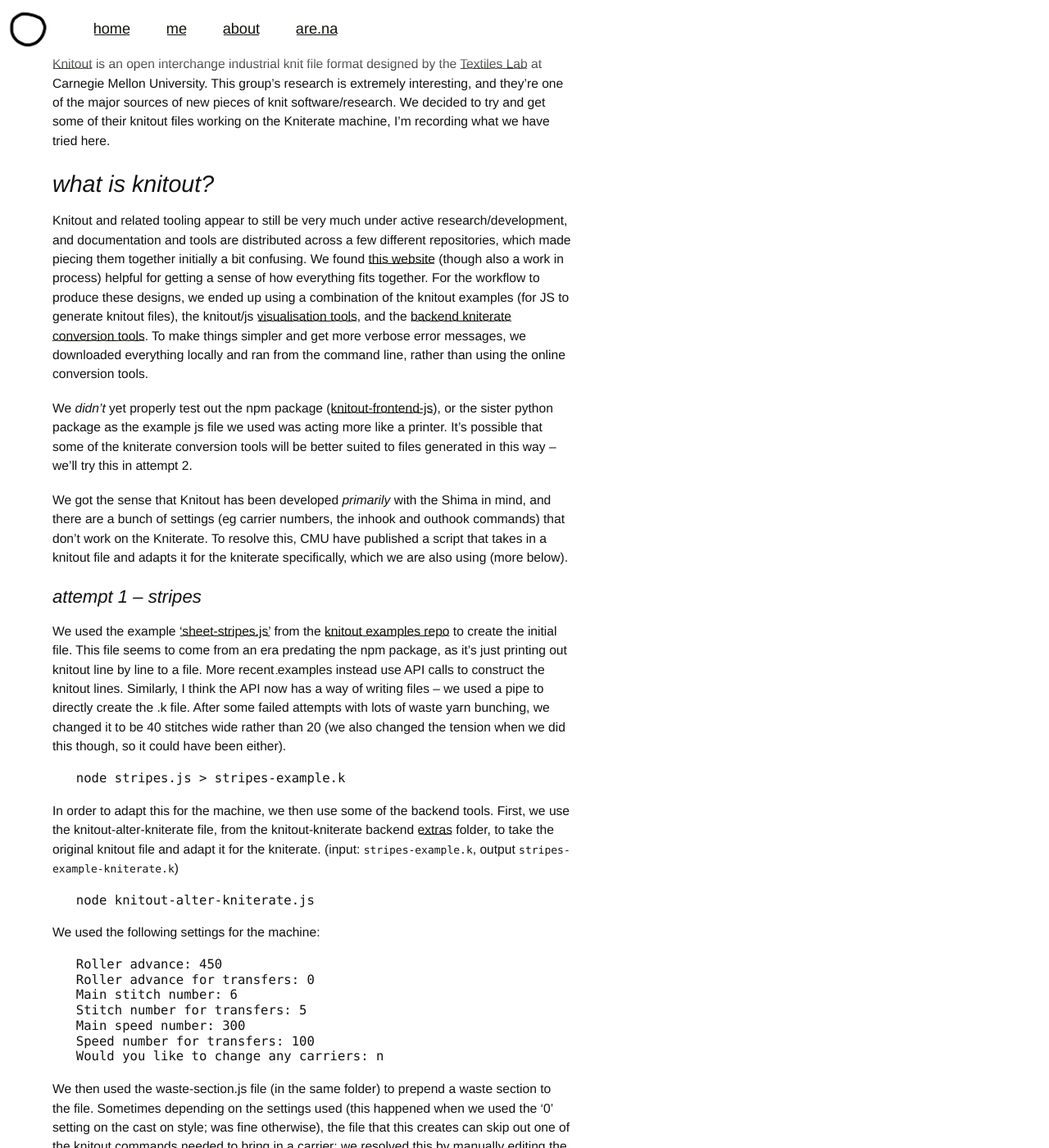
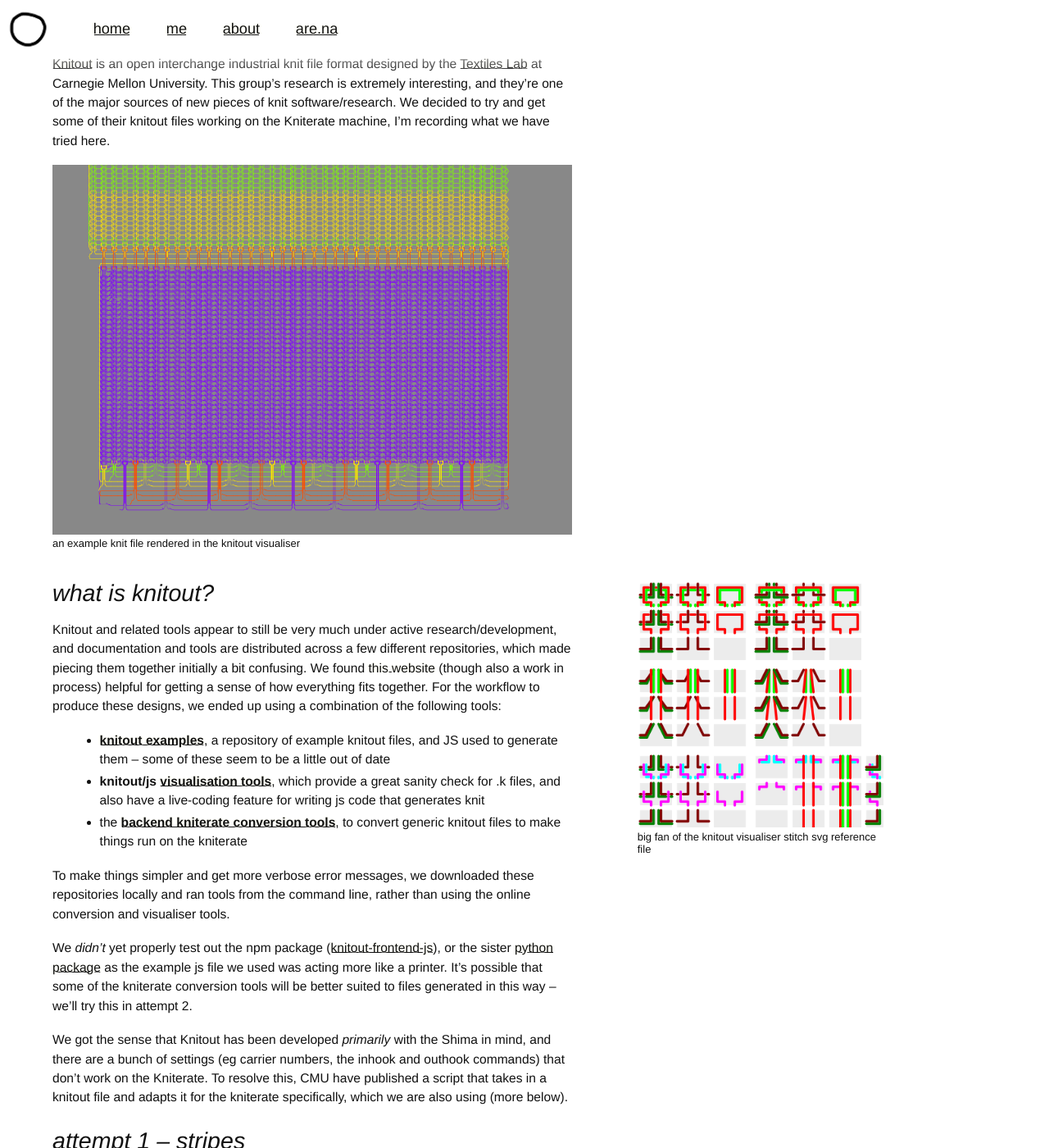
Before and after one commit to agnescameron/blog, a Jekyll site: the page built from _posts/2025-09-20-kniterate.md, in a window 1280 px wide and 1400 px high, scrolled down 255 px. Shown: the whole window at 82% size. Built offline with Jekyll 4.4.1, drawn with Linux system fonts in a browser that asks for light colours; some of the changed text lies outside the part shown; grey boxes are pictures that could not be loaded.

Commit message:
added images

````diff
--- a/_posts/2025-09-20-kniterate.md
+++ b/_posts/2025-09-20-kniterate.md
@@ -6,33 +6,56 @@
 description: making friends with the knitout file format
 tags: textiles, open-source
 status: published
-image:
+image: '/img/knitout/final-waste.png'
 ---
 
 I've been working on a [research project](https://cci.arts.ac.uk/~material/) with [B Claxton](https://www.instagram.com/b.clax/?hl=en) and [Claire Anderson](https://researchers.arts.ac.uk/1615-claire-anderson) from the Smart Textiles Lab at Chelsea College of Arts. At the moment we're running a reading group and building an [index of open source knit tools](https://docs.google.com/spreadsheets/d/1Mk6qIkn9i-3fB2CGQtpkl0AzOCBJlxThXYyPawyuev8/edit?gid=0#gid=0), which we're attempting to use with the Chelsea [Kniterate](https://www.kniterate.com/) machine.
 
 [Knitout](https://textiles-lab.github.io/knitout/knitout.html) is an open interchange industrial knit file format designed by the [Textiles Lab](https://textiles-lab.github.io/) at Carnegie Mellon University. This group's research is extremely interesting, and they're one of the major sources of new pieces of knit software/research. We decided to try and get some of their knitout files working on the Kniterate machine, I'm recording what we have tried here.
 
+<figure>
+	<img src="{{ '/img/knitout/final-waste.png' | prepend: site.baseurl }}" alt="main"/>
+	<span class="mainnote">an example knit file rendered in the knitout visualiser</span>
+</figure>
+
+<span class="marginnote">
+	<img src="{{ '/img/knitout/vector-tiles.png' | prepend: site.baseurl }}"/>big fan of the knitout visualiser stitch svg reference file
+</span>
+
 ## what is knitout?
 
-Knitout and related tooling appear to still be very much under active research/development, and documentation and tools are distributed across a few different repositories, which made piecing them together initially a bit confusing. We found [this website](https://knit.work/) (though also a work in process) helpful for getting a sense of how everything fits together. For the workflow to produce these designs, we ended up using a combination of the knitout examples (for JS to generate knitout files), the knitout/js [visualisation tools](https://github.com/textiles-lab/knitout-live-visualizer), and the [backend kniterate conversion tools](https://github.com/textiles-lab/knitout-backend-kniterate). To make things simpler and get more verbose error messages, we downloaded everything locally and ran from the command line, rather than using the online conversion tools.
+Knitout and related tools appear to still be very much under active research/development, and documentation and tools are distributed across a few different repositories, which made piecing them together initially a bit confusing. We found [this website](https://knit.work/) (though also a work in process) helpful for getting a sense of how everything fits together. For the workflow to produce these designs, we ended up using a combination of the following tools:
 
-We *didn't* yet properly test out the npm package ([knitout-frontend-js](https://github.com/textiles-lab/knitout-frontend-js)), or the sister python package as the example js file we used was acting more like a printer. It's possible that some of the kniterate conversion tools will be better suited to files generated in this way -- we'll try this in attempt 2.
+* **[knitout examples](https://github.com/textiles-lab/knitout-examples/tree/master)**, a repository of example knitout files, and JS used to generate them -- some of these seem to be a little out of date
+* **knitout/js [visualisation tools](https://github.com/textiles-lab/knitout-live-visualizer)**, which provide a great sanity check for .k files, and also have a live-coding feature for writing js code that generates knit
+* the **[backend kniterate conversion tools](https://github.com/textiles-lab/knitout-backend-kniterate)**, to convert generic knitout files to make things run on the kniterate
+
+To make things simpler and get more verbose error messages, we downloaded these repositories locally and ran tools from the command line, rather than using the online conversion and visualiser tools.
+
+We *didn't* yet properly test out the npm package ([knitout-frontend-js](https://github.com/textiles-lab/knitout-frontend-js)), or the sister [python package](https://github.com/textiles-lab/knitout-frontend-py) as the example js file we used was acting more like a printer. It's possible that some of the kniterate conversion tools will be better suited to files generated in this way -- we'll try this in attempt 2.
 
 We got the sense that Knitout has been developed *primarily* with the Shima in mind, and there are a bunch of settings (eg carrier numbers, the inhook and outhook commands) that don't work on the Kniterate. To resolve this, CMU have published a script that takes in a knitout file and adapts it for the kniterate specifically, which we are also using (more below).
 
-### attempt 1 -- stripes
+
+## attempt 1 -- stripes
+
+<span class="marginnote">
+	 <video width=240 controls>
+	  <source src="{{ '/img/knitout/kniterate-slomo.mp4' | prepend: site.baseurl }}" type="video/mp4">
+	</video><br>
+	slomo video I took of the machine running when we were trying to debug the waste section
+</span>
 
 We used the example ['sheet-stripes.js'](https://github.com/textiles-lab/knitout-examples/blob/master/sheet-stripes.js) from the [knitout examples repo](https://github.com/textiles-lab/knitout-examples/tree/master) to create the initial file. This file seems to come from an era predating the npm package, as it's just printing out knitout line by line to a file. More [recent examples](https://knit.work/garter-stitch/) instead use API calls to construct the knitout lines. Similarly, I think the API now has a way of writing files -- we used a pipe to directly create the .k file. After some failed attempts with lots of waste yarn bunching, we changed it to be 40 stitches wide rather than 20 (we also changed the tension when we did this though, so it could have been either).
 
 ```
-node stripes.js > stripes-example.k
+$ node stripes.js > stripes-example.k
 ```
 
 In order to adapt this for the machine, we then use some of the backend tools. First, we use the knitout-alter-kniterate file, from the knitout-kniterate backend [extras](https://github.com/textiles-lab/knitout-backend-kniterate/tree/master/extras) folder, to take the original knitout file and adapt it for the kniterate. (input: `stripes-example.k`, output `stripes-example-kniterate.k`)
 
 ```
-node knitout-alter-kniterate.js
+$ node knitout-alter-kniterate.js
 ```
 
 We used the following settings for the machine:
@@ -46,11 +69,14 @@
 Speed number for transfers: 100
 Would you like to change any carriers: n
 ```
+<span class="marginnote">
+	<img src="{{ '/img/knitout/final-waste-2.png' | prepend: site.baseurl }}"/>the added waste section, in the knitout visualiser
+</span>
 
 We then used the waste-section.js file (in the same folder) to prepend a waste section to the file. Sometimes depending on the settings used (this happened when we used the '0' setting on the cast on style; was fine otherwise), the file that this creates can skip out one of the knitout commands needed to bring in a carrier; we resolved this by manually editing the file to add the line `in 3` to bring the third carrier in. (input: `stripes-example-kniterate.k`, output `stripes-example-kniterate-waste.k`).
 
 ```
-node waste-section.js
+$ node waste-section.js
 ```
 It took us a few attempts to get the tension right -- here are the settings used when we got it to work.
 
@@ -65,6 +91,12 @@
 
 We then used the knitout-frontend visualiser to check that the file looks okay. I ran the visualiser locally, but to be honest it would probably be exactly the same using the online version.
 
+<span class="marginnote">
+	<img src="{{ '/img/knitout/knitout.png' | prepend: site.baseurl }}"/>
+	<img src="{{ '/img/knitout/kcode.png' | prepend: site.baseurl }}" />
+	knitout (top) and equivalent kcode (bottom) for waste yarn section
+</span>
+
 The final step is to use the the knitout-to-kcode file to transform the final file (knitout -> kniterate -> waste yarn) into a .kc file, which makes it ready to run on the kniterate machine. This complained a bit but was otherwise fine -- though it did throw an error on the times where we were missing the `in 3` command to bring in the third carrier.
 
 ```
@@ -73,6 +105,22 @@
 
 I hadn't looked at a kcode file before, they're a super interesting format.
 
+<figure>
+	<img src="{{ '/img/knitout/stripes-sample-1.jpg' | prepend: site.baseurl }}" alt="main"/>
+	<span class="mainnote">a few sample attempts, chained together -- the orange is waste yarn, and the green is the start of the stripes section. by later versions the waste section had improved a lot, but the stripe change was still causing issues</span>
+</figure>
+
 Our first attempts were not wildly successful, but we did end up learning a lot. Because the kniterate machine can already be a bit sensitive, it's unclear often what's issues with the file vs the machine being quite particular/temperamental about the way it wants to do things. After a lot of wrangling the waste yarn, in the end our main issues came with bringing the second stripe in -- but this could have had more with the way the kniterate was moving the plates with the carriage than anything else.
 
+<span class="marginnote">
+	<img src="{{ '/img/knitout/waste-end-question.png' | prepend: site.baseurl }}" alt="stitch difference between waste and main yarn"/>the main section is one stitch wider?
+</span>
+
 What was very helpful was going through the entire process -- including at different points manually debugging the knitout files -- and seeing the links between the code, the visualiser, and what was happening on the machine.
+
+### questions/thoughts from round 1
+
+* how do you get the machine to bind off? Knitout has a command called 'outhook' -- but this doesn't work on the kniterate. Is there an equivalent?
+* why is the waste yarn addition 1 stitch less wide than the eventual pattern?
+* is there a major difference between what's possible in the Python and JS packages? or the intention to be?
+* at present, because the code is spread across so many repositories but -- in the case especially of the backend -- seems to need to be quite interoperable, it feels a bit like version changes between different repos might introduce a lot of issues
````
Also changed, not shown: img/knitout/Screenshot 2025-09-20 at 11.27.32.png (added), img/knitout/Screenshot 2025-09-20 at 12.26.21.png (added), img/knitout/Screenshot 2025-09-20 at 13.30.13.png (added), img/knitout/Screenshot 2025-09-20 at 14.18.06.png (added), img/knitout/Screenshot 2025-09-21 at 08.54.42.png (added), img/knitout/Screenshot 2025-09-21 at 10.01.13.png (added), img/knitout/final-waste-2.png (added), img/knitout/final-waste.png (added), img/knitout/kcode.png (added), img/knitout/knitout.png (added), img/knitout/vector-tiles.png (added), img/knitout/waste-end-question.png (added), 6 other files.
